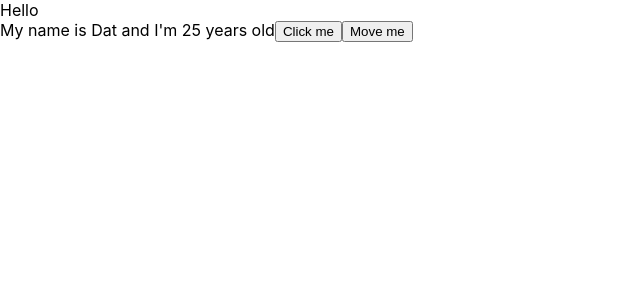
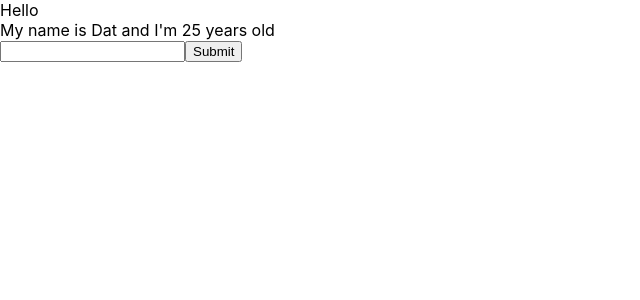
Before and after one commit to vandat3012/React-Demo, a React (Create React App) app: page / in a window 1280 px wide. Shown: the top 300 px of the page, without its empty margins (0-640 px from the left). Built offline with nearby package versions, Linux system fonts and the light colour scheme.

Commit message:
form and handle data

```diff
--- a/src/components/Mycomponent.js
+++ b/src/components/Mycomponent.js
@@ -18,12 +18,31 @@ class Mycomponent extends React.Component {
         console.log(event)
     }
 
+    handleChange = (name) => {
+        this.setState({
+            name: name.target.value
+        })
+    }
+
+
+    handleSubmit = (event) => {
+        event.preventDefault(); // chặn load lại trang
+        console.log(this.state)
+    }
+
     render() {
         return (
             <div>
                 My name is {this.state.name} and I'm {this.state.age} years old
-                <button onClick={() => { this.handleClick() }}>Click me</button>
-                <button onMouseOver={this.onMouse}>Move me</button>
+                {/* <button onClick={() => { this.handleClick() }}>Click me</button>
+                <button onMouseOver={this.onMouse}>Move me</button> */}
+                <form onSubmit={(event) => this.handleSubmit(event)}>
+                    <input
+                        type="text"
+                        onChange={(name) => this.handleChange(name)}
+                    />
+                    <button>Submit</button>
+                </form>
             </div>
         );
     }
```
